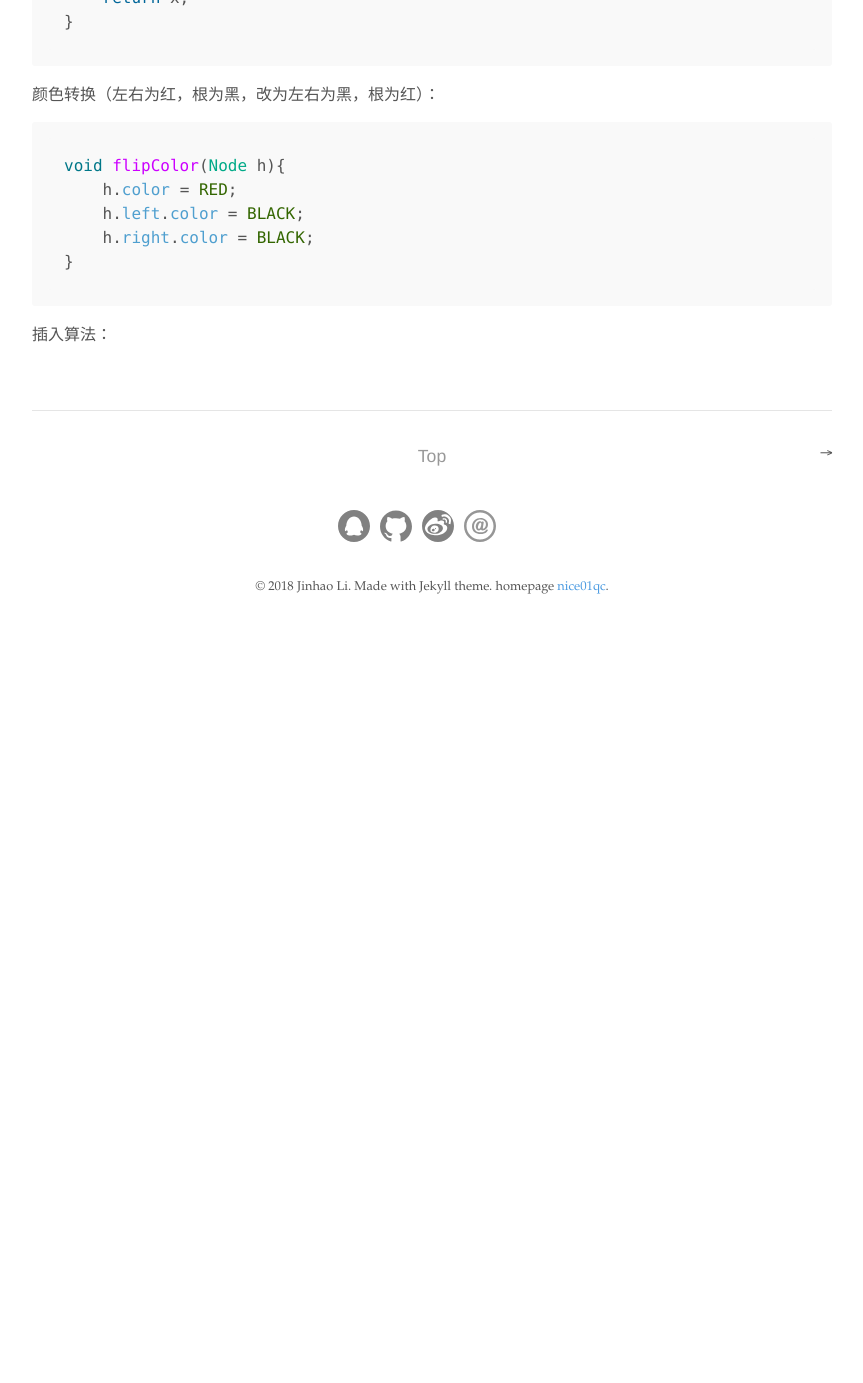
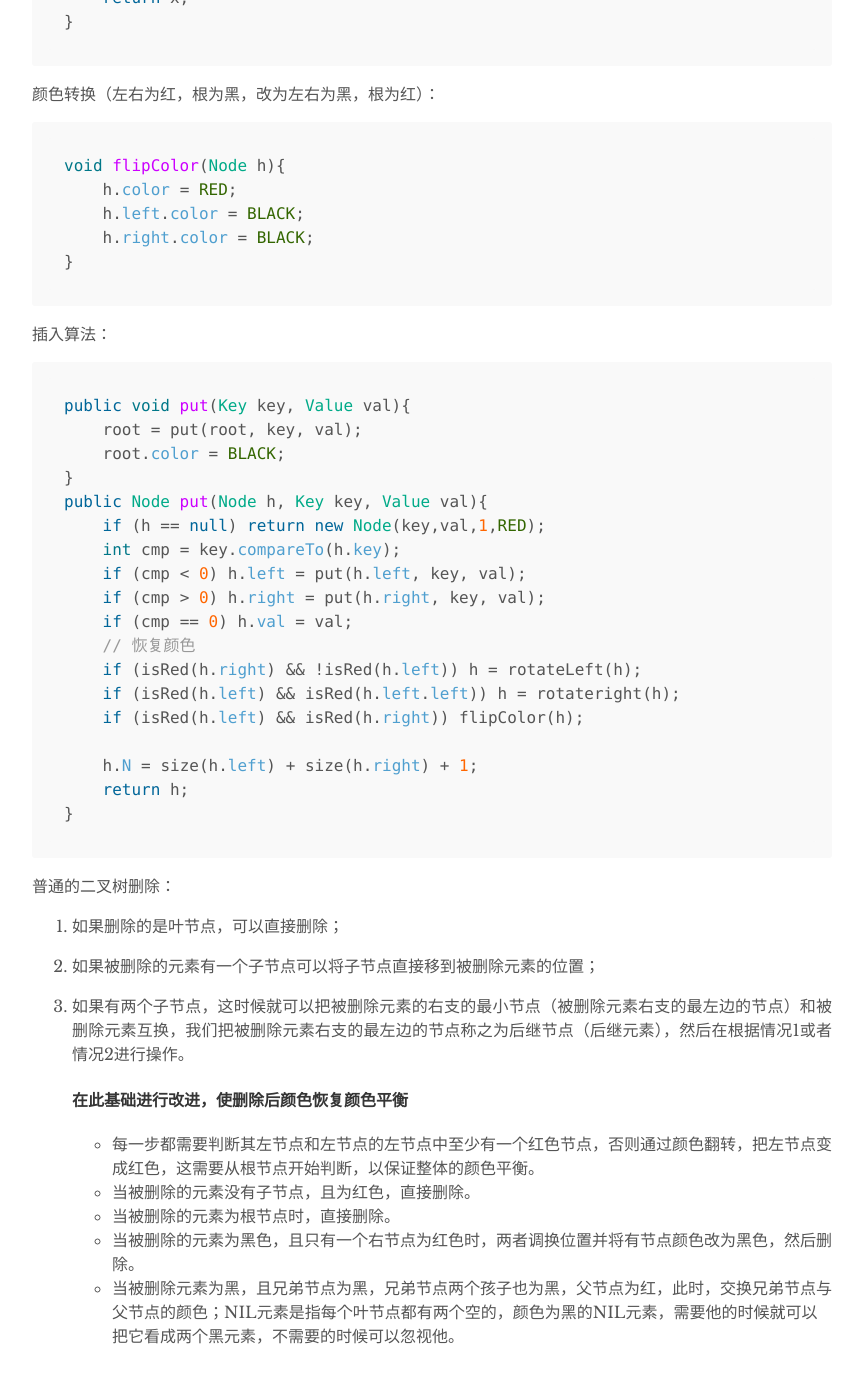
Before and after one commit to nice01qc/nice01qc.github.io, a Jekyll site: the page built from _posts/2018-03-09-平衡查找树.md, in a window 1280 px wide and 1400 px high, scrolled down 2359 px. Shown: the top 1383 px of the window, without its empty margins (208-1071 px from the left). Built offline with Jekyll 4.4.1, drawn with Linux system fonts in a browser that asks for light colours; before the commit the page ends 2989 px from its top, so only the background shows below that.

Commit message:
跟新博客

````diff
--- a/_posts/2018-03-09-平衡查找树.md
+++ b/_posts/2018-03-09-平衡查找树.md
@@ -81,3 +81,40 @@ void flipColor(Node h){
 ```
 
 插入算法：
+
+```java
+public void put(Key key, Value val){
+    root = put(root, key, val);
+    root.color = BLACK;
+}
+public Node put(Node h, Key key, Value val){
+    if (h == null) return new Node(key,val,1,RED);
+    int cmp = key.compareTo(h.key);
+    if (cmp < 0) h.left = put(h.left, key, val);
+    if (cmp > 0) h.right = put(h.right, key, val);
+    if (cmp == 0) h.val = val;
+    // 恢复颜色
+    if (isRed(h.right) && !isRed(h.left)) h = rotateLeft(h);
+    if (isRed(h.left) && isRed(h.left.left)) h = rotateright(h);
+    if (isRed(h.left) && isRed(h.right)) flipColor(h);
+
+    h.N = size(h.left) + size(h.right) + 1;
+    return h;
+}
+```
+
+普通的二叉树删除：
+
+1. 如果删除的是叶节点，可以直接删除；
+
+2. 如果被删除的元素有一个子节点可以将子节点直接移到被删除元素的位置；
+
+3. 如果有两个子节点，这时候就可以把被删除元素的右支的最小节点（被删除元素右支的最左边的节点）和被删除元素互换，我们把被删除元素右支的最左边的节点称之为后继节点（后继元素），然后在根据情况1或者情况2进行操作。
+
+   #### 在此基础进行改进，使删除后颜色恢复颜色平衡
+
+   - 每一步都需要判断其左节点和左节点的左节点中至少有一个红色节点，否则通过颜色翻转，把左节点变成红色，这需要从根节点开始判断，以保证整体的颜色平衡。
+   - 当被删除的元素没有子节点，且为红色，直接删除。
+   - 当被删除的元素为根节点时，直接删除。
+   - 当被删除的元素为黑色，且只有一个右节点为红色时，两者调换位置并将有节点颜色改为黑色，然后删除。
+   - 当被删除元素为黑，且兄弟节点为黑，兄弟节点两个孩子也为黑，父节点为红，此时，交换兄弟节点与父节点的颜色；NIL元素是指每个叶节点都有两个空的，颜色为黑的NIL元素，需要他的时候就可以把它看成两个黑元素，不需要的时候可以忽视他。
````
